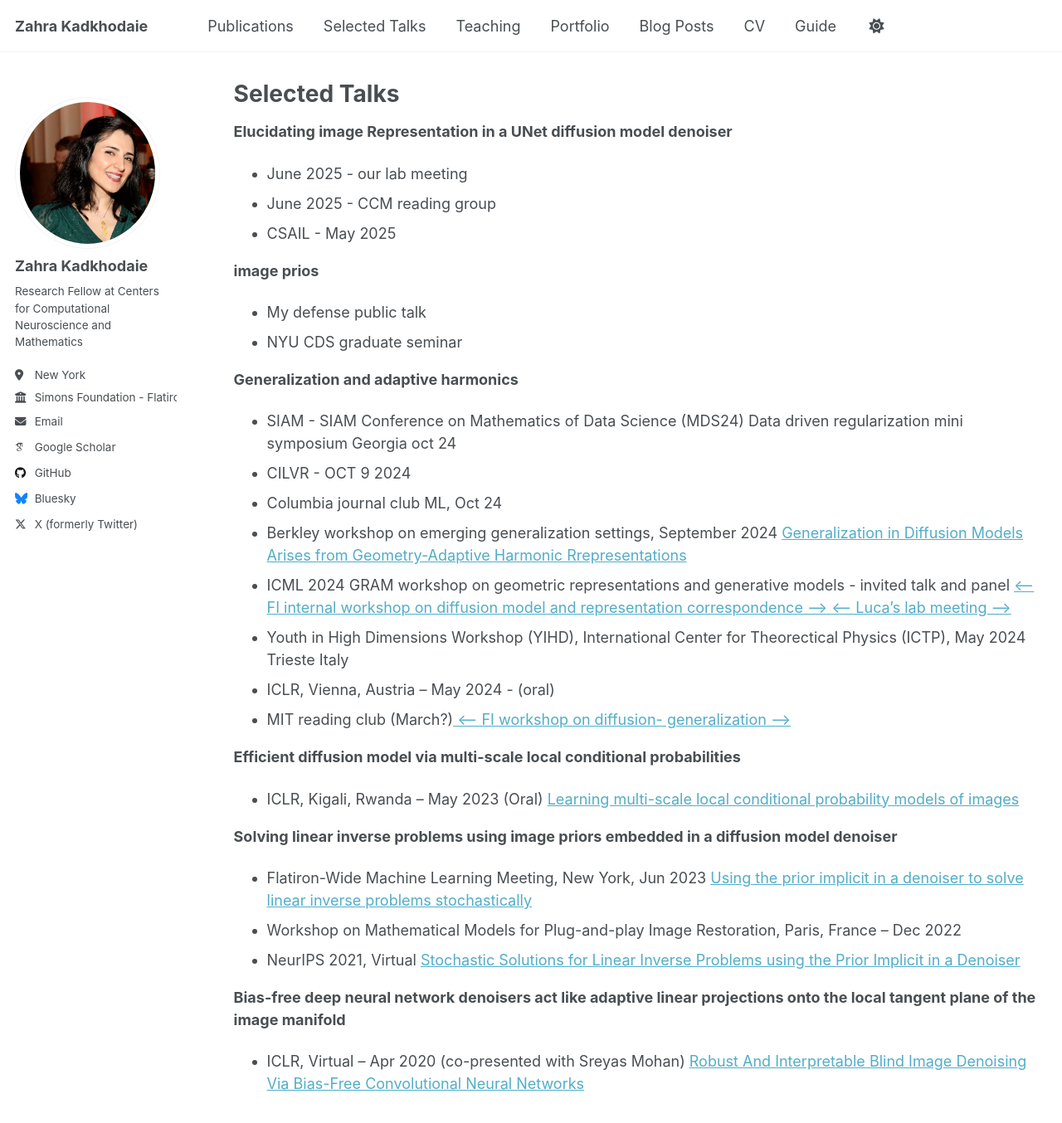
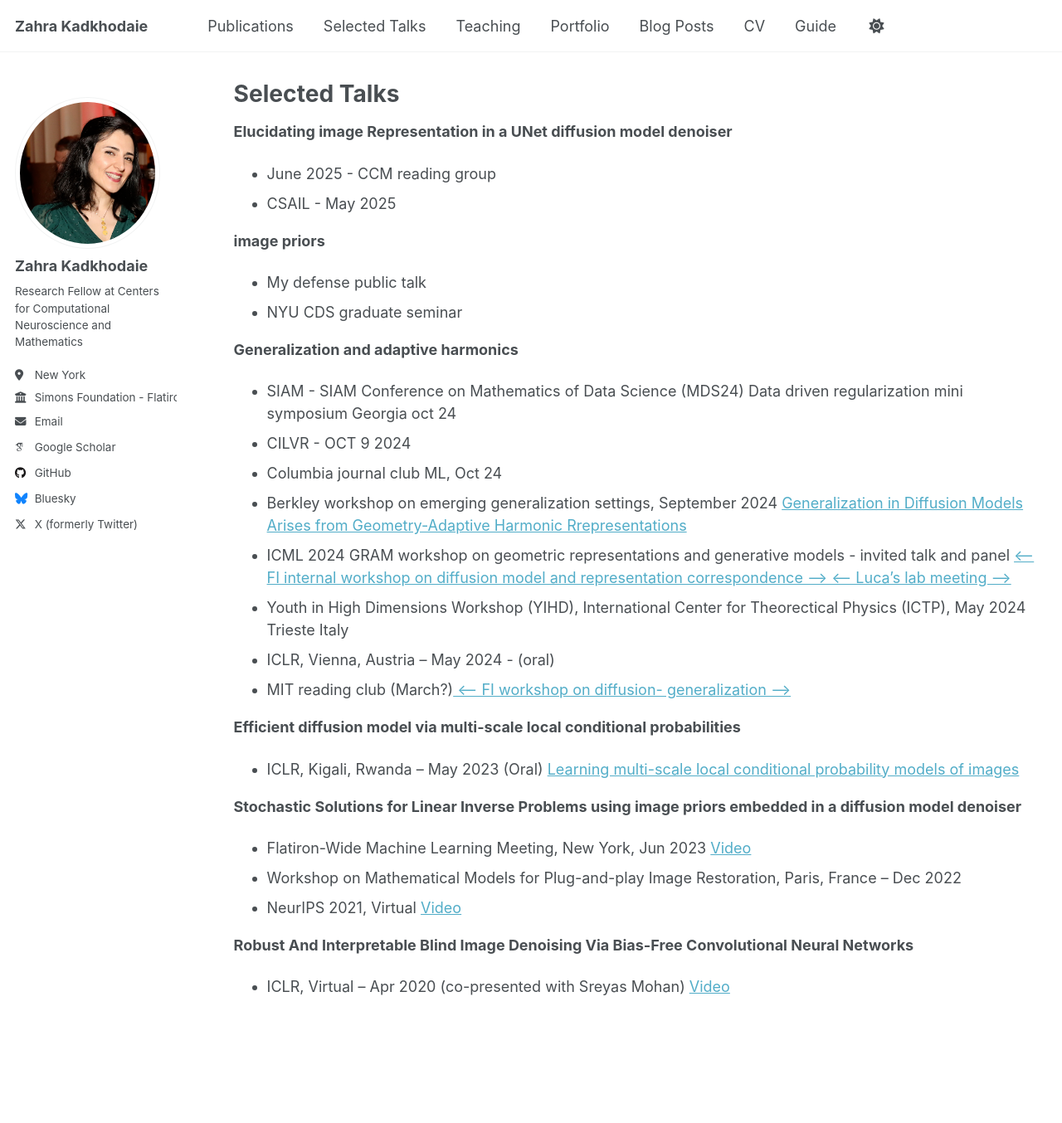
Before and after one commit to Zahra-Kadkhodaie/Zahra-Kadkhodaie.github.io, a Jekyll site: the page built from _pages/talks.md, in a window 1280 px wide and 1400 px high. Shown: the top 1354 px of the window at 83% size. Built offline with Jekyll 4.4.1, drawn with Linux system fonts in a browser that asks for light colours; some web fonts are replaced; a script that is not in the unit is left out.

Commit message:
add talks4

```diff
--- a/_pages/talks.md
+++ b/_pages/talks.md
@@ -7,11 +7,11 @@ author_profile: true
 
 
 **Elucidating image Representation in a UNet diffusion model denoiser**
-- June 2025 - our lab meeting
+<!-- June 2025 - our lab meeting-->
 - June 2025 - CCM reading group
 - CSAIL - May 2025
 
-**image prios**
+**image priors**
 - My defense public talk
 - NYU CDS graduate seminar
 
@@ -31,11 +31,12 @@ author_profile: true
 **Efficient diffusion model via multi-scale local conditional probabilities**
 - ICLR, Kigali, Rwanda -- May 2023 (Oral) <a href="https://iclr.cc/virtual/2023/poster/10971" target="_blank">Learning multi-scale local conditional probability models of images</a>
 
-**Solving linear inverse problems using image priors embedded in a diffusion model denoiser**
-- Flatiron-Wide Machine Learning Meeting, New York, Jun 2023 <a href="https://www.youtube.com/watch?v=24IukBNPJLw" target="_blank">Using the prior implicit in a denoiser to solve linear inverse problems stochastically</a>
+**Stochastic Solutions for Linear Inverse Problems using image priors embedded in a diffusion model denoiser**
+- Flatiron-Wide Machine Learning Meeting, New York, Jun 2023 <a href="https://www.youtube.com/watch?v=24IukBNPJLw" target="_blank">Video</a>
 <!--Lightening talk on universal inverse for incoming grad students - 2021-->
 - Workshop on Mathematical Models for Plug-and-play Image Restoration, Paris, France -- Dec 2022
-- NeurIPS 2021, Virtual <a href="https://slideslive.com/38969052/stochastic-solutions-for-linear-inverse-problems-using-the-prior-implicit-in-a-denoiser?ref=speaker-23489" target="_blank">Stochastic Solutions for Linear Inverse Problems using the Prior Implicit in a Denoiser</a>
+- NeurIPS 2021, Virtual <a href="https://slideslive.com/38969052/stochastic-solutions-for-linear-inverse-problems-using-the-prior-implicit-in-a-denoiser?ref=speaker-23489" target="_blank">Video</a>
 
-**Bias-free deep neural network denoisers act like adaptive linear projections onto the local tangent plane of the image manifold**
-- ICLR, Virtual -- Apr 2020 (co-presented with Sreyas Mohan) <a href="https://iclr.cc/virtual_2020/poster_HJlSmC4FPS.html" target="_blank">Robust And Interpretable Blind Image Denoising Via Bias-Free Convolutional Neural Networks</a>
+<!--**Bias-free deep neural network denoisers act like adaptive linear projections onto the local tangent plane of the image manifold**-->
+**Robust And Interpretable Blind Image Denoising Via Bias-Free Convolutional Neural Networks**
+- ICLR, Virtual -- Apr 2020 (co-presented with Sreyas Mohan) <a href="https://iclr.cc/virtual_2020/poster_HJlSmC4FPS.html" target="_blank">Video</a>
```
